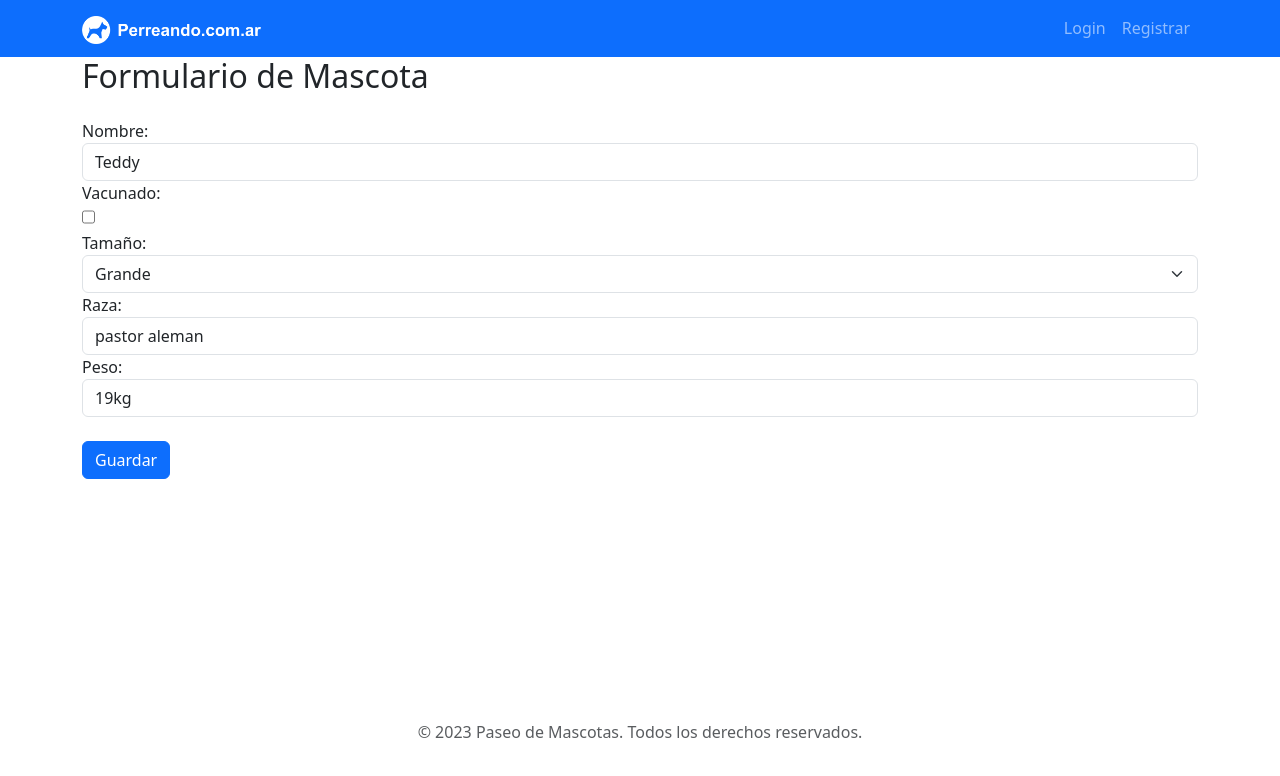
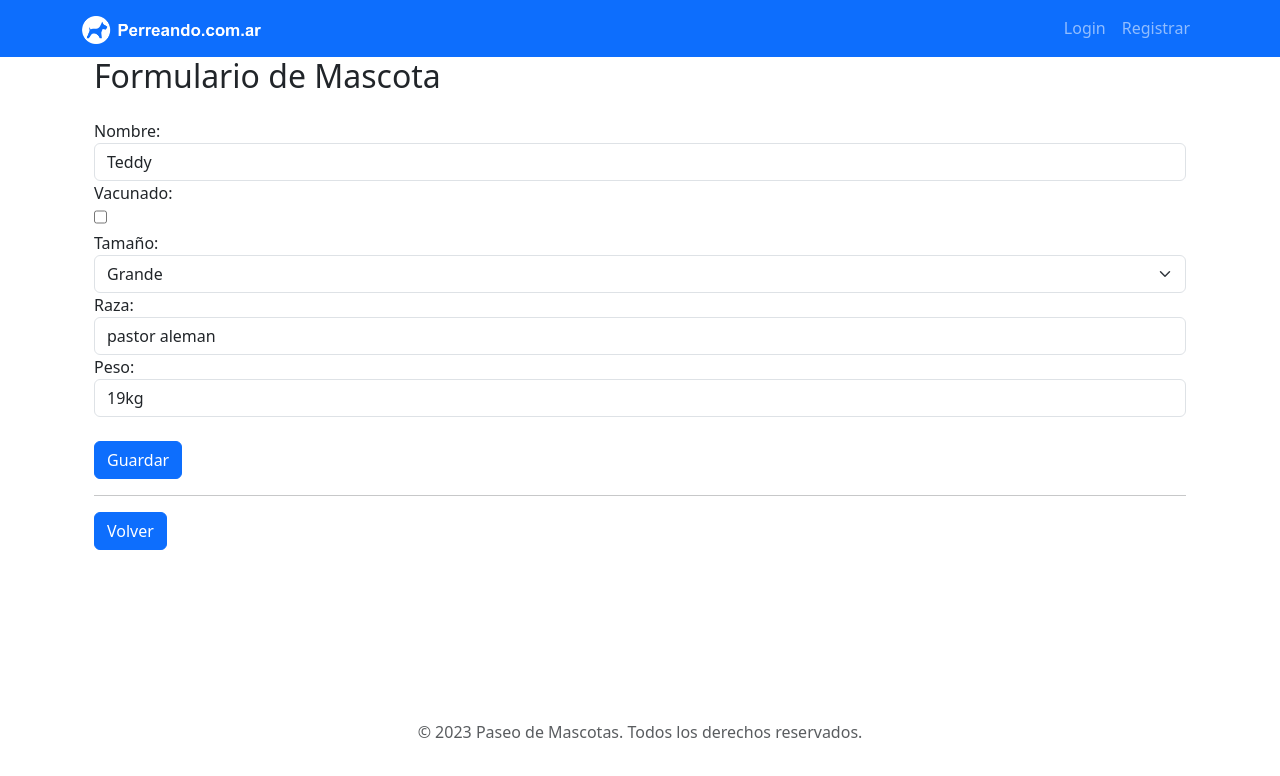
Before and after one commit to sobrinojulian/perreando.com.ar, a Vue app in the folder frontend/: page /mascotas/add in a window 1280 px wide. Shown: the top 776 px of the page. Built offline with nearby package versions, Linux system fonts and the light colour scheme.

Commit message:
stylying mascotasView

```diff
--- a/frontend/src/views/AddMascotasView.vue
+++ b/frontend/src/views/AddMascotasView.vue
@@ -11,7 +11,13 @@ export default {
 
 
 <template>
-  <div>
+  <div class="container mb-4">
     <MascotasForm />
+    <div class="container mb-4">
+      <hr/>
+      <RouterLink class="navbar-brand" to="/mascotas">
+        <button class="btn btn-primary mb-4">Volver</button>
+      </RouterLink>
+    </div>
   </div>
 </template>
--- a/frontend/src/views/MascotasView.vue
+++ b/frontend/src/views/MascotasView.vue
@@ -158,8 +158,8 @@ export default {
 
 
 <template>
-  <div>
-    <h2>
+  <div class="container mt-4">
+    <h2 class="mb-4">
       Mis Mascotas
     </h2>
     <Form @submit="submitForm" v-slot="{ errors }">
@@ -215,10 +215,10 @@ export default {
             </td>
             <td>{{mascota.vaccinated?'Si':'No'}}</td>
             <td>
-                <button @click="askForDeletion(mascota.id)" class="btn btn-danger">Eliminar</button>
-                <button v-if="!editionMode.active" @click="editMascota(mascota.id, index)" class="btn btn-primary">Editar</button>
-                <button v-if="editionMode.id == mascota.id && editionMode.active" @click="cancelEditMascota(mascota.id, index)" class="btn btn-primary">Cancelar</button>
-                <button v-if="editionMode.id == mascota.id && editionMode.active" type="submit" class="btn btn-primary">Salvar</button>
+                <button @click="askForDeletion(mascota.id)" class="btn btn-danger me-2">Eliminar</button>
+                <button v-if="!editionMode.active" @click="editMascota(mascota.id, index)" class="btn btn-primary me-2">Editar</button>
+                <button v-if="editionMode.id == mascota.id && editionMode.active" @click="cancelEditMascota(mascota.id, index)" class="btn btn-primary me-2">Cancelar</button>
+                <button v-if="editionMode.id == mascota.id && editionMode.active" type="submit" class="btn btn-primary me-2">Salvar</button>
             </td>
 
           </tr>
@@ -245,7 +245,7 @@ export default {
       </template>
 
     </modal-view>
-    <pre> {{ mascotasList }} </pre>
+    <!-- <pre> {{ mascotasList }} </pre> -->
 
     <RouterLink class="navbar-brand" to="/mascotas/add">
       <button class="btn btn-primary mb-4">agregar mascota</button>
```
Also changed, not shown: 1 other file (tests, documents, lock files or other folders).
